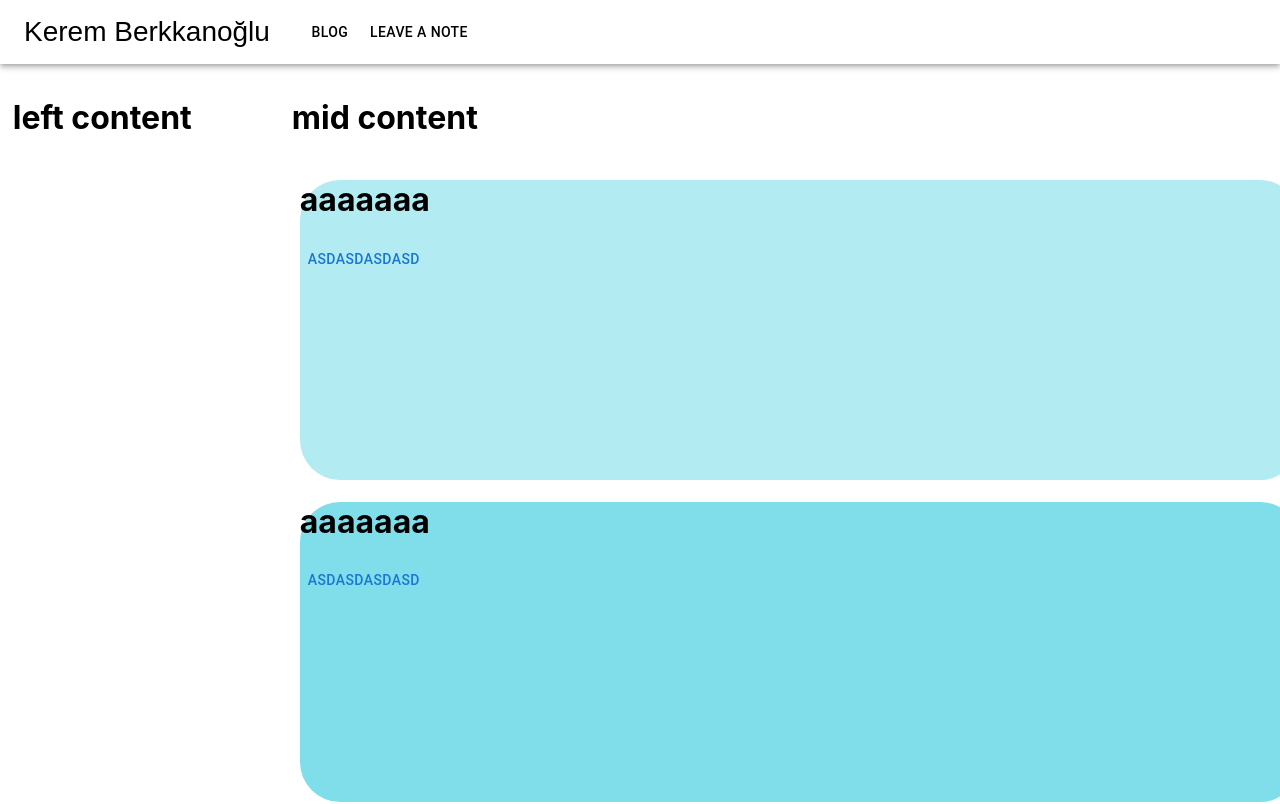
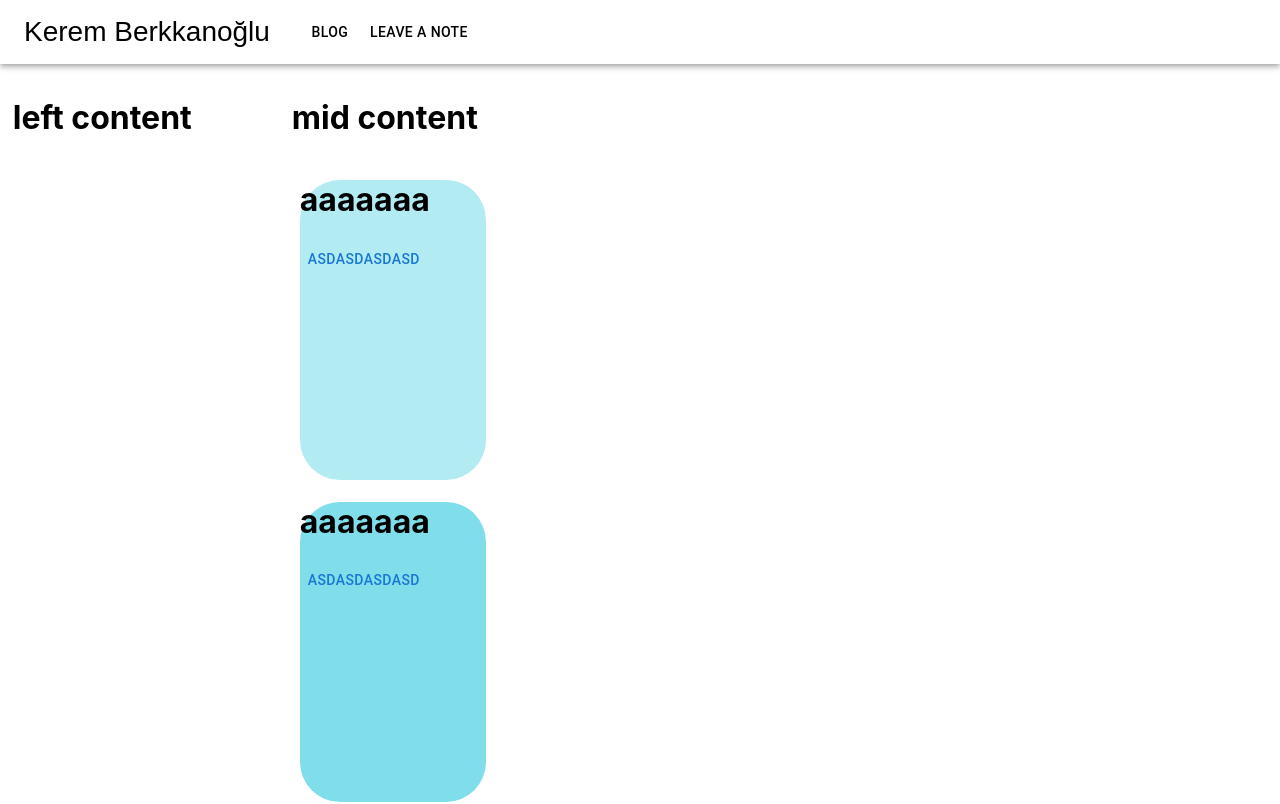
Before and after one commit to WizardLizard8998/WebSite1-React, a React (Create React App) app: page / in a window 1280 px wide. Shown: the top 804 px of the page. Built offline with nearby package versions, Linux system fonts and the light colour scheme; no server answers.

Commit message:
box updated

```diff
--- a/src/PAGES/MainPage.jsx
+++ b/src/PAGES/MainPage.jsx
@@ -20,7 +20,7 @@ function BoxSx(props) {
       sx={{
         margin:1,
         borderRadius:10,
-        width: 1000,
+        width: 'inherit',
         height: 300,
         backgroundColor: `${renk}`,
         '&:hover': {
--- a/src/Styles.css
+++ b/src/Styles.css
@@ -25,4 +25,5 @@
 
 .midBox {
   width: 100%;
+  min-width: fit-content;
 }
```
Also changed, not shown: src/PAGES/ConnectionPage.js (deleted, +0 -48 lines).
